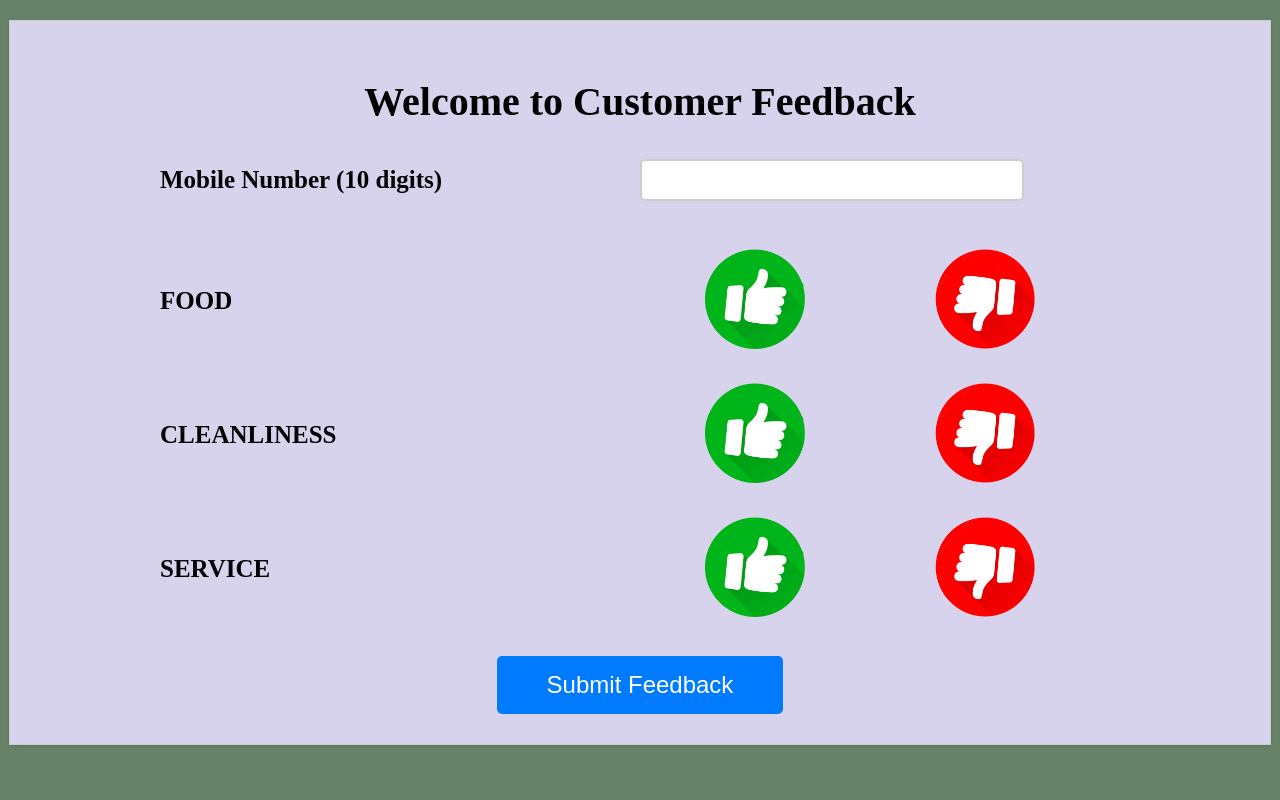
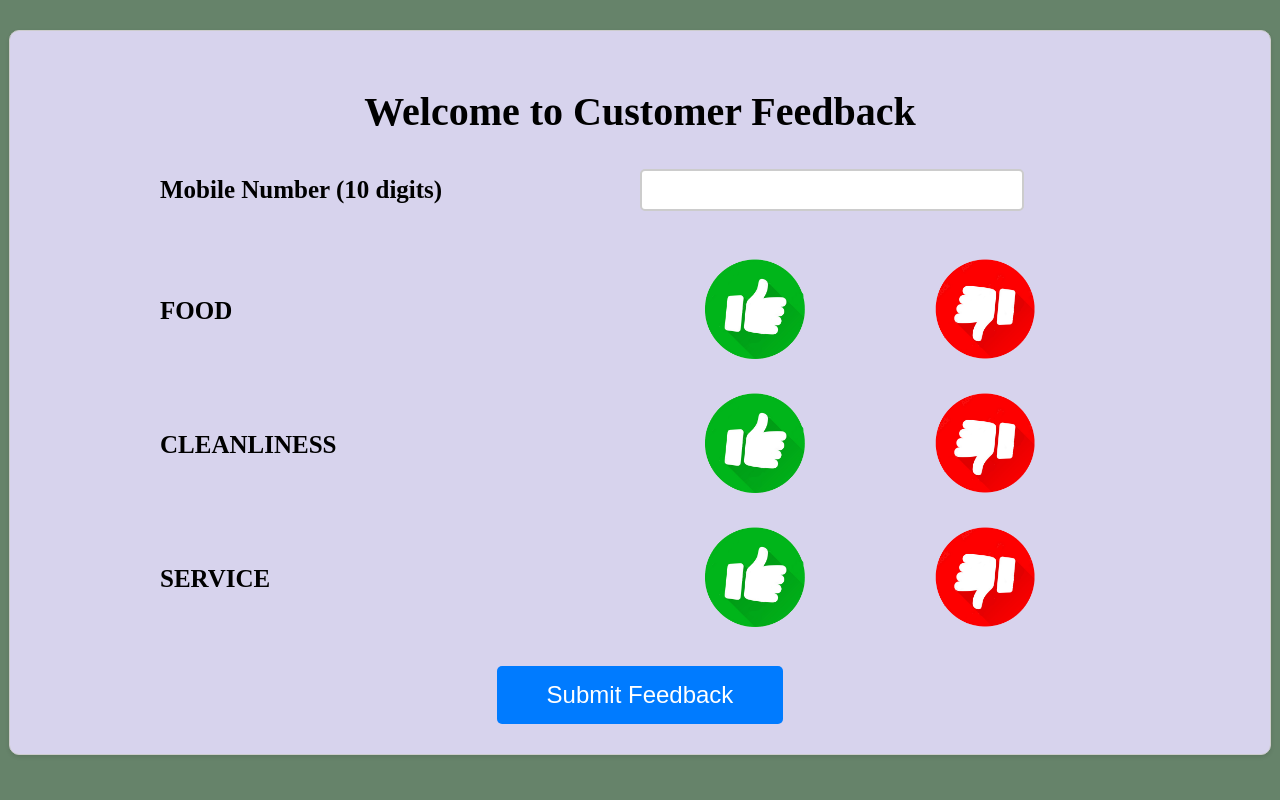
Before and after one commit to parthmpatel1110/kiosk_application, a Flask app: page / in a window 1280 px wide. Run offline with Flask 3, Linux system fonts and the light colour scheme.

Commit message:
setting for the viewsonic

```diff
--- a/templates/index.html
+++ b/templates/index.html
@@ -9,7 +9,7 @@
             padding: 0;
             font-family: Arial, sans-serif;
             margin-bottom: 5px;
-            margin-top: 20px;
+            margin-top: 30px;
             background-color: #66836a;/*#807b7e*;/ /* Replace with your desired background color */
             font-family: 'Tinos';
         }
@@ -52,7 +52,7 @@
             margin: 0 auto;
             padding: 30px;
             border: 1px solid #ccc;
-            border-radius: 0px;/* 10px; */
+            border-radius: 10px;/* 10px; */
             background-color: #d7d3ed;
             box-shadow: 0 2px 4px rgba(0, 0, 0, 0.1);
         }
@@ -99,7 +99,7 @@
 
         .error-message {
             color: red;
-            font-size: 16px;
+            font-size: 20px;
             margin-top: 5px;
         }
 
```
Also changed, not shown: 1 other file.
